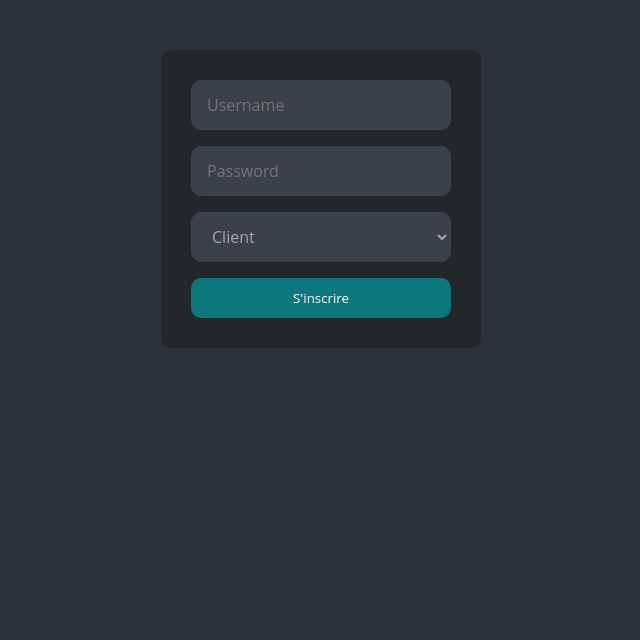
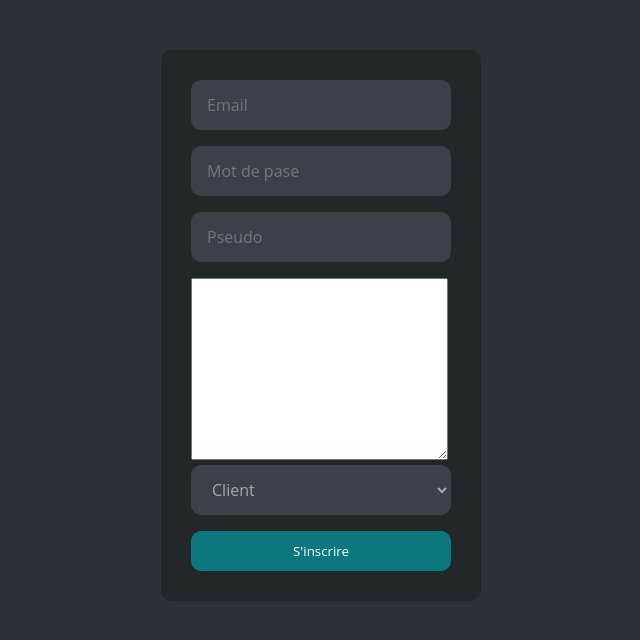
Before and after one commit to QuentinGrst/Challenge_Stack_PhP, a PHP site: page /SignIn in a window 1280 px wide. Shown: the part 50-690 px from the top of the page, without its empty margins (319-959 px from the left). Run offline with PHP 8.4, Linux system fonts and the light colour scheme.

Commit message:
Sellers: affichage des vendeurs sur produits; Page vendeur; Possibilité de mettre un pseudo + desc au signin ..

```diff
--- a/Controller/ProductController.php
+++ b/Controller/ProductController.php
@@ -30,7 +30,8 @@ class ProductController extends BaseController
             "name" => $name,
             "description" => $description,
             "price" => $price,
-            "picture" => $picture
+            "picture" => $picture,
+            "seller_id" => $_SESSION["user"]->id
         ]);
 
         if ($add) {
--- a/Controller/SellerController.php
+++ b/Controller/SellerController.php
@@ -13,6 +13,8 @@ class SellerController extends BaseController
 
     public function ShowSellerByUser($id)
     {
-        $sellerList = $this->sellerManager->getByUserId($id);
+        $seller = $this->sellerManager->getByUserId($id);
+        $this->addParam('seller', $seller);
+        $this->View('sellerPage');
     }
 }
--- a/Controller/UsersController.php
+++ b/Controller/UsersController.php
@@ -48,7 +48,7 @@ class UsersController extends BaseController
         }
     }
 
-    function SignIn($mail, $password, $role)
+    function SignIn($mail, $password, $role, $pseudo, $description)
     {
         if (!empty($_SESSION['user'])) {
             header('Location: /');
@@ -61,7 +61,8 @@ class UsersController extends BaseController
         $user = new \stdClass();
         $user->mail = $mail;
         $user->password = password_hash($password, PASSWORD_DEFAULT);
-        $user->pseudo = "test";
+        $user->pseudo = $pseudo;
+        $user->description = $description;
         $user->is_seller = ($role == "vendeur") ? 1 : 0;
         $user->is_admin = 0;
         if ($this->usersManager->create($user)) {
--- a/Model/ProductManager.php
+++ b/Model/ProductManager.php
@@ -11,7 +11,7 @@ class ProductManager extends ModelManager
 
     public function GetAllProducts()
     {
-        $req = $this->bdd->prepare("SELECT * FROM " . $this->table . " WHERE state = 1");
+        $req = $this->bdd->prepare("SELECT p.*, u.pseudo as seller_name, u.id as seller_id FROM " . $this->table . " p JOIN users u ON u.id = p.seller_id WHERE p.state = 1 ");
 
         $req->execute();
         $req->setFetchMode(\PDO::FETCH_OBJ);
@@ -20,7 +20,7 @@ class ProductManager extends ModelManager
 
     public function SearchProductsWithInput($search)
     {
-        $req = $this->bdd->prepare("SELECT * FROM " . $this->table . " WHERE (name LIKE :search OR description LIKE :search) AND state = 1");
+        $req = $this->bdd->prepare("SELECT p.*, u.pseudo as seller_name, u.id as seller_id FROM " . $this->table . " p JOIN users u ON u.id = p.seller_id WHERE (name LIKE :search OR description LIKE :search) AND state = 1");
         $searchTerm = "%" . $search . "%";
         $req->bindParam(":search", $searchTerm);
         $req->execute();
--- a/View/Home/home.php
+++ b/View/Home/home.php
@@ -13,6 +13,7 @@
       <div>
         <div>
           <h4><?=$elem->name?></h4>
+          <h5><a href="/Seller/<?= $elem->seller_id ?>"><?=$elem->seller_name?></a></h5>
           <p>Description: <?=$elem->description?></p>
           <div>Prix: <?=$elem->price?>€</div>
         </div>
--- a/View/Users/signin.php
+++ b/View/Users/signin.php
@@ -9,8 +9,10 @@
 <body>
 <div id="signin">
 <form method="POST" action="/SignIn" name="form-signin">
-    <input type="email" class="input" id="user" name="mail" placeholder="Username"/>
-    <input type="password" class="input" id="pass" name ="password" placeholder="Password" />
+    <input required type="email" class="input" id="user" name="mail" placeholder="Email"/>
+    <input required type="password" class="input" id="pass" name ="password" placeholder="Mot de pase" />
+    <input required type="text" class="input" id="pseudo" name="pseudo" placeholder="Pseudo"/>
+    <textarea name="description" id="description" cols="30" rows="10"></textarea>
     <select name="role" class="selecteur">
         <option value="client" selected>Client</option>
         <option value="vendeur">Vendeur</option>
--- a/route.json
+++ b/route.json
@@ -115,7 +115,7 @@
         "action": "ShowSellerByUser",
         "method": "GET",
         "manager": ["Seller"],
-        "auth": ["seller"]
+        "auth": ["client","seller", "admin"]
     },
     {
         "path":"/Product/([0-9]*)/Review",
```
Also changed, not shown: Model/SellerManager.php (+15 -1 lines), View/Seller/sellerPage.php (added, +7 -0 lines), image/product/Capture d’écran 2023-02-06 093912-1688021845.jpg (added), image/product/Capture d’écran 2023-02-06 094149-1688021779.jpg (added).
